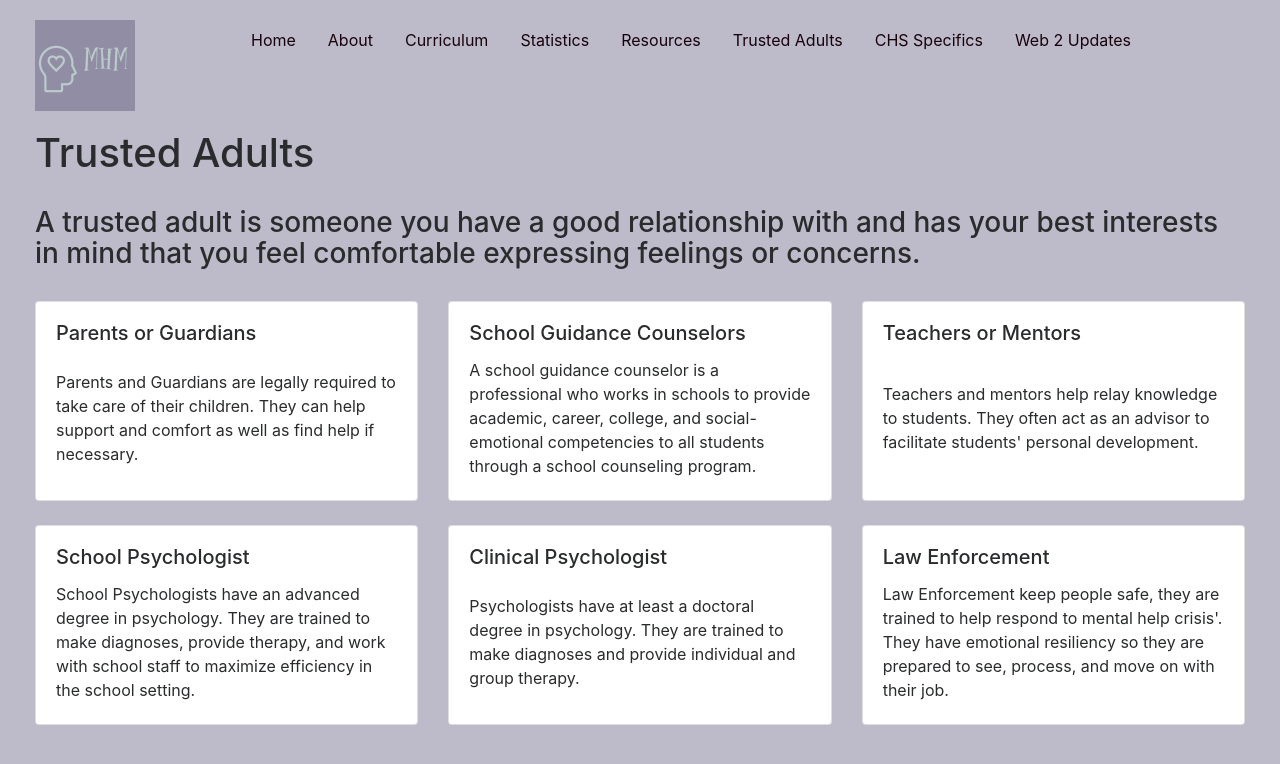
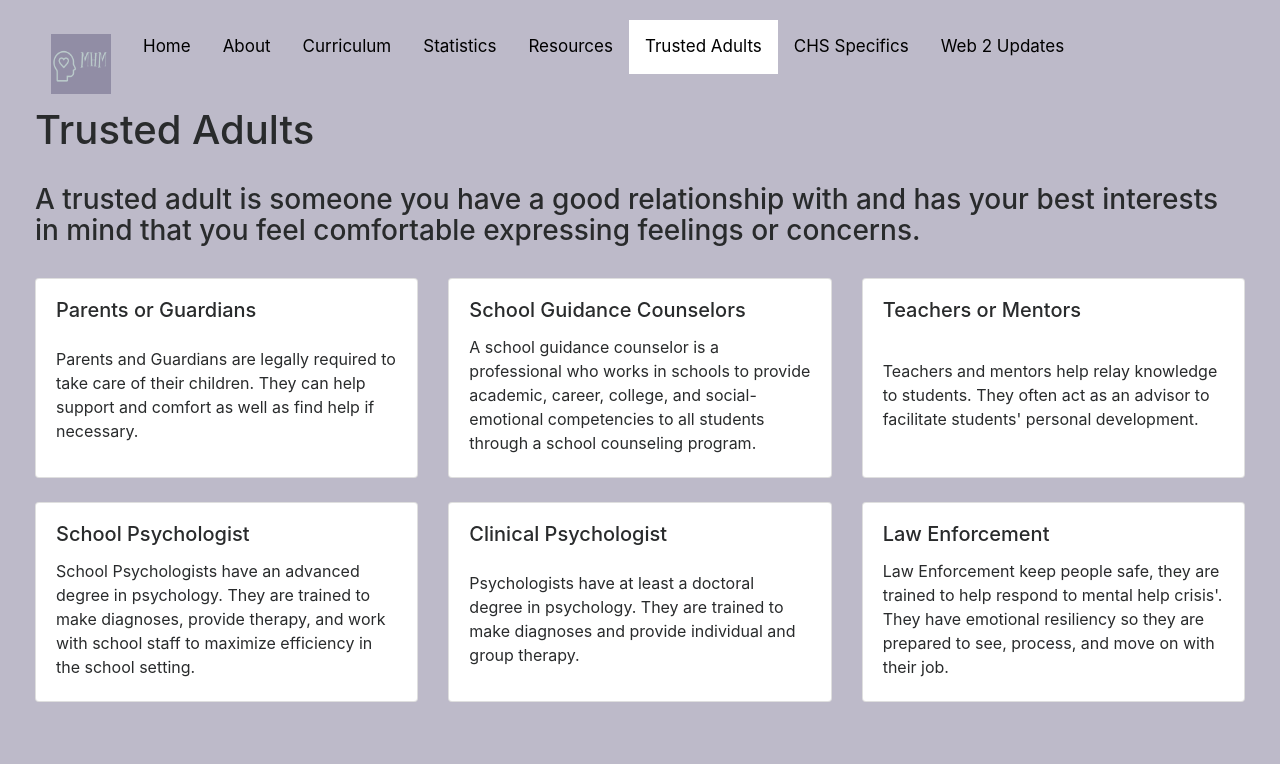
Before and after one commit to bpgold/bpgold.github.io, a plain HTML site: page trusted.html in a window 1280 px wide. Drawn offline with Linux system fonts and the light colour scheme.

Commit message:
Update trusted.html

```diff
--- a/trusted.html
+++ b/trusted.html
@@ -22,7 +22,8 @@
 
   gtag('config', 'G-KQS4GKQ9CM');
 </script>
-
+<meta name="viewport" content="width=device-width, initial-scale=1">
+<link rel="stylesheet" href="https://cdnjs.cloudflare.com/ajax/libs/font-awesome/4.7.0/css/font-awesome.min.css">
   </head>
   <body>
 
@@ -30,36 +31,20 @@
 	<div class="row">
 
 		<div class="col-md-12">
-
-		    <ul class="nav">
-		        <li class=:nav-item role=”navigation”>
-		            <a href= "index.html"> <img alt="MHM Logo" src="images/MHM.png" width= "50%" style="padding-bottom:20px"> </a>
-		        </li>
-				<li class="nav-item">
-					<a class="nav-link" href="index.html">Home</a>
-				</li>
-				<li class="nav-item">
-					<a class="nav-link" href="about.html">About</a>
-				</li>
-				<li class="nav-item">
-					<a class="nav-link" href="curriculum.html">Curriculum</a>
-				</li>
-				<li class="nav-item">
-					<a class="nav-link" href="stats.html">Statistics</a>
-				</li>
-				<li class="nav-item">
-					<a class="nav-link" href="resources.html">Resources</a>
-				</li>
-				<li class="nav-item">
-					<a class="nav-link active" href="trusted.html">Trusted Adults</a>
-				</li>
-				<li class="nav-item">
-					<a class="nav-link" href="chs.html">CHS Specifics</a>
-				</li>
-				<li class="nav-item">
-					<a class="nav-link" href="updates.html">Web 2 Updates</a>
-				</li>
-			</ul>
+		<div class="topnav" id="myTopnav">
+			<a href= "index.html"> <img alt="MHM Logo" src="images/MHM.png" width= "60px" height= "60px" style="padding:   "> </a>
+			<a href="index.html">Home</a>
+			<a href="about.html">About</a>
+			<a href="curriculum.html">Curriculum</a>
+			<a href="stats.html">Statistics</a>
+			<a href="resources.html">Resources</a>
+			<a href="trusted.html" class="active">Trusted Adults</a>
+			<a href="chs.html">CHS Specifics</a>
+			<a href="updates.html">Web 2 Updates</a>
+			<a href="javascript:void(0);" class="icon" onclick="myFunction()">
+			<i class="fa fa-bars"></i>
+  </a>
+</div>
 
 		</div>
 
```
